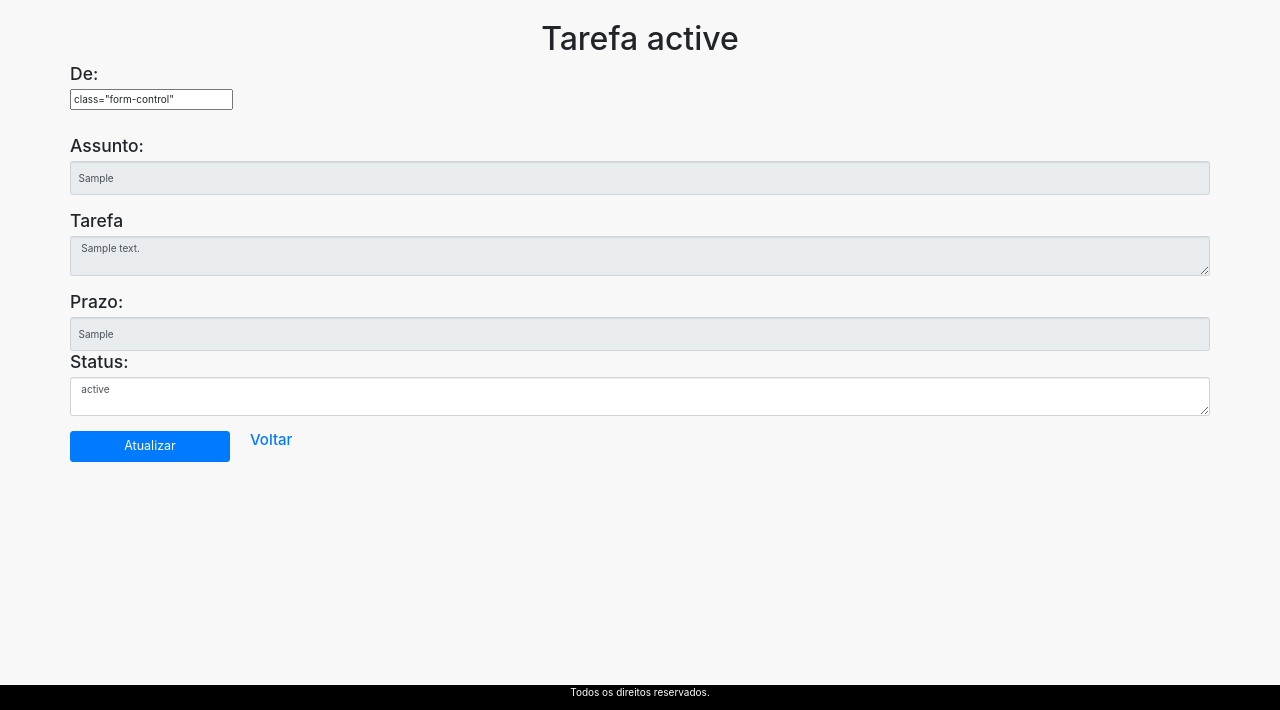
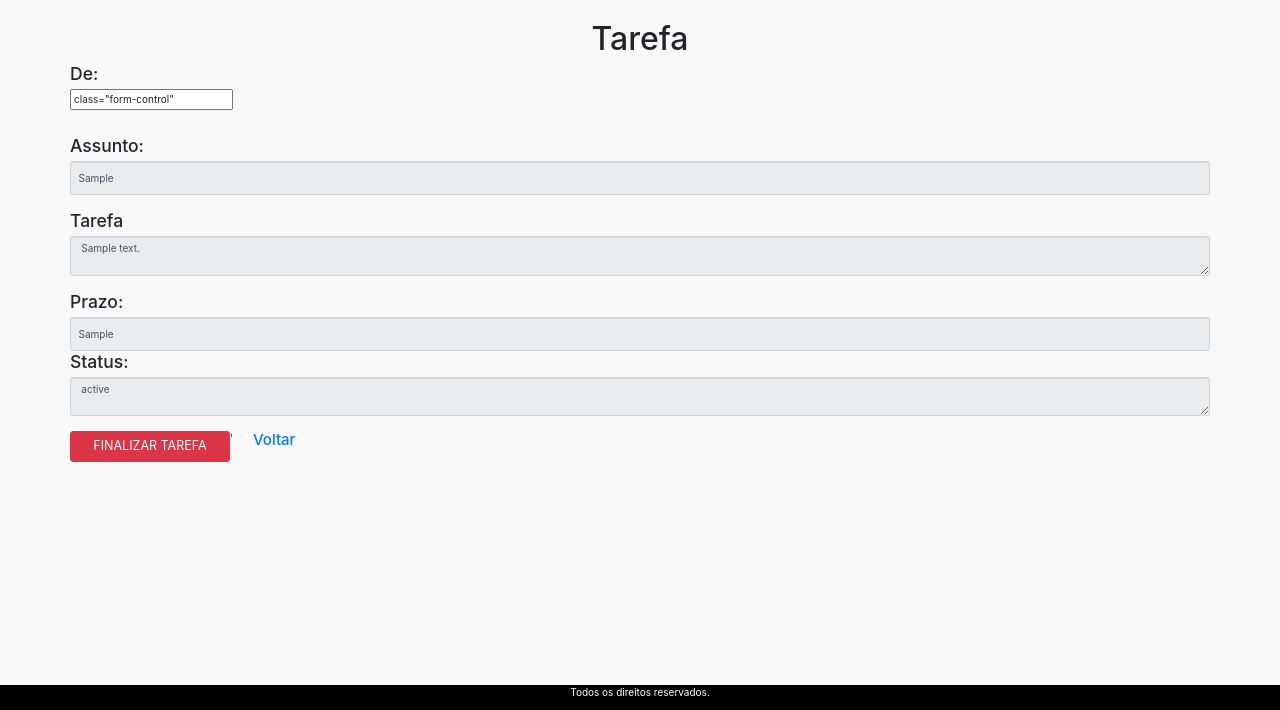
Before and after one commit to E-TrainingCenter/OdontoSystem, a PHP site: page /OdontoSystem/view/Tarefa/visualizar_tarefa.php?id=1&funcionario=remetente in a window 1280 px wide. Shown: the part 90-800 px from the top of the page. Run offline with PHP 8.4, Linux system fonts and the light colour scheme; the visitor is signed in with stand-in values (Sample User, id 1); data comes from the database, SQL or seed files in the repository; tables that the repository leaves empty hold one stand-in row (values such as "Sample post"); data that the repository does not hold is empty.

Commit message:
funcao status tarefa

```diff
--- a/controller/TarefaController.php
+++ b/controller/TarefaController.php
@@ -73,5 +73,13 @@ class TarefaController{
 		header("Location: /OdontoSystem/view/Tarefa/caixa_entrada.php");
 	}
 
+	public function finalizar($id_tarefa, $status) {
+
+		$this->atualizaStatus($id_tarefa, $status);
+
+		header("Location: /OdontoSystem/view/Tarefa/tarefas_enviadas.php");
+	}
+
+
 }
 ?>
--- a/model/Tarefa.php
+++ b/model/Tarefa.php
@@ -85,7 +85,7 @@ class Tarefa {
     public function listAll($id_funcionario_destinatario) {
         $conn = Banco::connect();
 
-        $stmt = $conn->prepare("SELECT * FROM Tarefa WHERE excluido = 0 and id_funcionario_destinatario = :id_funcionario_destinatario");
+        $stmt = $conn->prepare("SELECT * FROM Tarefa WHERE excluido = 0 and id_funcionario_destinatario = :id_funcionario_destinatario ORDER BY data_fim DESC");
         $stmt->bindParam(":id_funcionario_destinatario", $id_funcionario_destinatario);
 
         $stmt->execute();
@@ -138,7 +138,7 @@ class Tarefa {
 
         $conn = Banco::connect();
 
-        $stmt = $conn->prepare("SELECT * FROM Tarefa WHERE excluido = 0 and id_funcionario_remetente = :id_funcionario_remetente");
+        $stmt = $conn->prepare("SELECT * FROM Tarefa WHERE excluido = 0 and id_funcionario_remetente = :id_funcionario_remetente ORDER BY data_fim DESC");
         $stmt->bindParam(":id_funcionario_remetente", $id_funcionario_remetente);
 
         $stmt->execute();
--- a/view/Mensagem/mensagens_enviadas.php
+++ b/view/Mensagem/mensagens_enviadas.php
@@ -34,7 +34,7 @@ $msgs = $mensagemcontroller->listEnviadas();
                     <div class="panel-body">
                         <table style="width:100%">
                           <tr>
-                          <th> Remetente </th>
+                          <th> Destinatario </th>
                           <th> Assunto </th>
                           <th> Status </th>
 
--- a/view/Tarefa/caixa_entrada.php
+++ b/view/Tarefa/caixa_entrada.php
@@ -45,7 +45,7 @@ $tarefas = $tarefacontroller->listAll();
                                 $id_tarefa = $value['id_tarefa'];
                                 $data = $value['data_fim'];
                                 $status = $value['status'];
-                                echo "<tr><th> ". $nome_remetente . " </th><th><a href='/OdontoSystem/view/Tarefa/visualizar_tarefa.php?id=$id_tarefa&funcionario=remetente'>" . $value['assunto'] ." </a></th><td>$status</td><td>$data</td></tr>";
+                                echo "<tr><th> ". $nome_remetente . " </th><th><a href='/OdontoSystem/view/Tarefa/visualizar_tarefa.php?id=$id_tarefa&funcionario=destinatario'>" . $value['assunto'] ." </a></th><td>$status</td><td>$data</td></tr>";
 
                             }
                         ?>
--- a/view/Tarefa/tarefas_enviadas.php
+++ b/view/Tarefa/tarefas_enviadas.php
@@ -46,7 +46,7 @@ $tarefas = $tarefacontroller->listEnviadas();
                                 $nome_remetente = $tarefacontroller->returnNomeById($value['id_funcionario_destinatario']);
                                 $id_tarefa = $value['id_tarefa'];
                                 $status = $value['status'];
-                                echo "<tr> <td><a href='/OdontoSystem/view/Tarefa/visualizar_tarefa.php?id=$id_tarefa'> ". $nome_remetente . " </a></td><td><a href='/OdontoSystem/view/Tarefa/visualizar_tarefa.php?id=$id_tarefa'>" . $value['assunto'] ." </a></td><td>$status</td></tr>";
+                                echo "<tr> <td>". $nome_remetente . "</td><td><a href='/OdontoSystem/view/Tarefa/visualizar_tarefa.php?id=$id_tarefa&funcionario=remetente'>" . $value['assunto'] ." </a></td><td>$status</td></tr>";
 
                             }
                         ?>
--- a/view/Tarefa/visualizar_tarefa.php
+++ b/view/Tarefa/visualizar_tarefa.php
@@ -15,11 +15,16 @@
 
 	}
 
+	if (isset($_POST['finalizar']) && $_POST['finalizar'] == 'finalizar') {
+
+		$tarefacontroller->finalizar($_GET['id'], "FINALIZADO");
+	}
+
 ?>
 
 
 <body>
-	<h2 class="title">Tarefa <?php echo $tarefa['status']; ?></h2>
+	<h2 class="title">Tarefa </h2>
 
 	<div class="container">
 		<div class="row">
@@ -48,7 +53,7 @@
 			<br>
 			<h3>Status: </h3>
 				<?php
-					if (isset($_GET['funcionario'])) { ?>
+					if (isset($_GET['funcionario']) && $_GET['funcionario'] == 'destinatario') { ?>
 						<textarea type="text" class="form-control" name="status"> <?php echo $tarefa['status']; ?> </textarea>
 				<?php }
 					else { ?>
@@ -60,8 +65,16 @@
 		<br>
 
 		<div class="row">
-			<button type="submmit" class="btn btn-primary btn-lg botao" name="atualizar" value="atualizar" style = "width:20vh">Atualizar</button>
-			<a href="/OdontoSystem/view/Tarefa/caixa_entrada.php" style = "margin-left: 20px;"><h4>Voltar</h4></a>
+			<?php
+				if (isset($_GET['funcionario']) && $_GET['funcionario'] == 'remetente') {
+					echo "<button type='submmit' class='btn btn-danger btn-lg botao' name='finalizar' value='finalizar' style = 'width:20vh'>FINALIZAR TAREFA</button>'";
+					echo "<a href='/OdontoSystem/view/Tarefa/tarefas_enviadas.php' style = 'margin-left: 20px;'><h4>Voltar</h4></a>";
+				}
+				else {
+					echo "<button type='submmit' class='btn btn-primary btn-lg botao' name='atualizar' value='atualizar' style = 'width:20vh'>Atualizar</button>'";
+					echo "<a href='/OdontoSystem/view/Tarefa/caixa_entrada.php' style = 'margin-left: 20px;'><h4>Voltar</h4></a>";
+				}
+			?>
 		</div>
 	</form>
 	</div>
```
